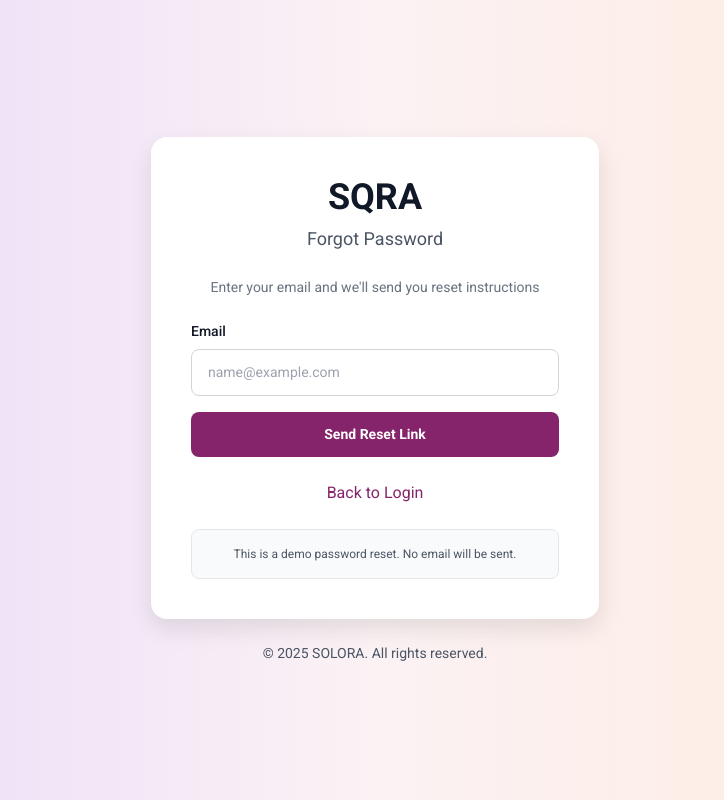
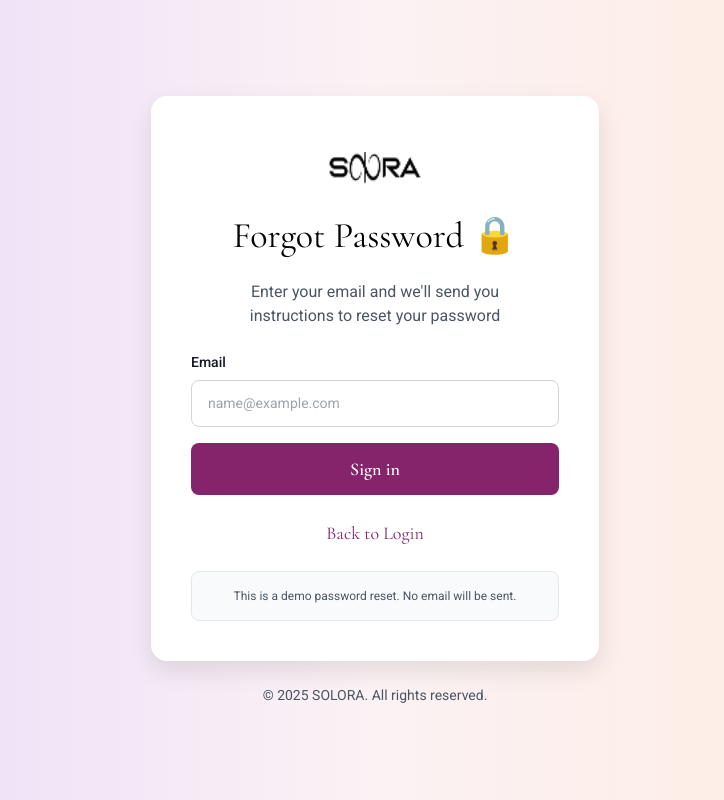
Before and after one commit to Deshan005/Project-Solora, a Next.js app in the folder frontend/: page /reset in a window 1280 px wide. Shown: the whole page, without its empty margins (265-989 px from the left). Built offline with nearby package versions, Linux system fonts and the light colour scheme.

Commit message:
register and pass reset updated

```diff
--- a/frontend/src/app/login/page.tsx
+++ b/frontend/src/app/login/page.tsx
@@ -3,7 +3,9 @@
 import { useState } from "react";
 import { useRouter } from "next/navigation";
 import Link from "next/link";
+import Image from "next/image";
 import { FcGoogle } from "react-icons/fc";
+import logo from "../../assets/logo.png"
 
 const LoginPage = () => {
   const [form, setForm] = useState({ email: "", password: "", remember: false });
@@ -55,8 +57,16 @@ const LoginPage = () => {
           <div className="card w-full max-w-md space-y-6 mb-6">
             {/* Logo - Cormorant Garamond */}
             <div className="text-center">
-              <h1 className="text-4xl font-bold text-primary mb-2 font-cormorant">SQRA</h1>
-              <p className="text-3xl text-black font-cormorant">Welcome back</p>
+            <div className="flex items-center justify-center mt-4">
+                <Image
+                src={logo}
+                alt="Frezka Logo"
+                width={120}
+                height={40}
+                className="object-contain"
+              />
+            </div>
+              <p className="text-3xl text-black font-cormorant mt-10">Welcome back</p>
               <p className="text-sm mt-2 text-tertiary font-roboto">Ready to elevate your business</p>
             </div>
 
@@ -113,7 +123,7 @@ const LoginPage = () => {
                   />
                   <span className="text-secondary">Remember me</span>
                 </label>
-                <Link href="/forgot-password" className="text-primary-color hover:underline font-medium">
+                <Link href="/reset" className="text-primary-color hover:underline font-medium">
                   Forgot password?
                 </Link>
               </div>
--- a/frontend/src/app/register/page.tsx
+++ b/frontend/src/app/register/page.tsx
@@ -2,7 +2,9 @@
 
 import { useState } from "react";
 import Link from "next/link";
+import Image from "next/image";
 import { FcGoogle } from "react-icons/fc";
+import logo from "../../assets/logo.png"
 
 const RegisterPage = () => {
   const [form, setForm] = useState({
@@ -53,18 +55,26 @@ const RegisterPage = () => {
           <div className="card w-full max-w-md space-y-6 mb-6">
             {/* Logo */}
             <div className="text-center">
-              <h1 className="text-4xl font-bold text-primary mb-2">SQRA</h1>
-              <p className="text-lg text-secondary">Start your journey</p>
-              <p className="text-sm text-tertiary">Build the business you envision</p>
+            <div className="flex items-center justify-center mt-2">
+                <Image
+                src={logo}
+                alt="Frezka Logo"
+                width={120}
+                height={40}
+                className="object-contain"
+              />
+            </div>
+            <p className="text-lg text-secondary mt-6">Start your journey</p>
+            <p className="text-sm text-tertiary">Build the business you envision</p>
             </div>
 
             {/* Google Button */}
             <button
               onClick={handleGoogleRegister}
-              className="w-full flex items-center justify-center gap-3 border border-gray-300 rounded-xl py-4 hover:bg-gray-50 transition"
+              className="w-full h-10 flex items-center justify-center gap-3 border border-gray-300 rounded-xl py-4 hover:bg-gray-50 transition font-poppins"
             >
-              <FcGoogle size={20} />
-              <span className="text-gray-700 font-medium">Continue with Google</span>
+              <FcGoogle size={18} />
+              <span className="text-black font-medium">Continue with Google</span>
             </button>
 
             {/* Divider */}
--- a/frontend/src/app/reset/page.tsx
+++ b/frontend/src/app/reset/page.tsx
@@ -2,6 +2,10 @@
 
 import { useState } from "react";
 import Link from "next/link";
+import Image from "next/image";
+import logo from "../../assets/logo.png"
+
+
 
 const ForgotPasswordPage = () => {
   const [email, setEmail] = useState("");
@@ -33,16 +37,22 @@ const ForgotPasswordPage = () => {
           <div className="card w-full max-w-md space-y-6 mb-6">
             {/* Logo */}
             <div className="text-center">
-              <h1 className="text-4xl font-bold text-primary mb-2">SQRA</h1>
-              <p className="text-lg text-secondary">Forgot Password</p>
+            <div className="flex items-center justify-center mt-4">
+                <Image
+                src={logo}
+                alt="Frezka Logo"
+                width={120}
+                height={40}
+                className="object-contain"
+              />
+            </div>
+            <p className="text-4xl text-black mt-8 font-cormorant">Forgot Password 🔒</p>
             </div>
 
             {!submitted ? (
               <>
-                <p className="text-sm text-tertiary text-center">
-                  Enter your email and we'll send you reset instructions
-                </p>
-
+                <p className="text-1xl font-roboto text-secondary text-center">
+                  Enter your email and we'll send you<br/>instructions to reset your password</p>
                 <form onSubmit={handleSubmit} className="space-y-4">
                   <div>
                     <label className="block text-sm font-medium text-primary mb-2">Email</label>
@@ -56,13 +66,13 @@ const ForgotPasswordPage = () => {
                     />
                   </div>
 
-                  <button type="submit" className="btn-primary w-full py-3 text-white hover:btn-primary">
-                    Send Reset Link
+                  <button type="submit" className="btn-primary w-full font-cormorant py-3 text-white hover:btn-primary">
+                    <span className="text-lg">Sign in</span>
                   </button>
                 </form>
                 <Link
                   href="/login"
-                  className="text-primary-color w-full hover:btn-primary block text-center"
+                  className="text-primary-color text-lg font-cormorant w-full hover:btn-primary block text-center"
                 >
                   Back to Login
                 </Link>
```
